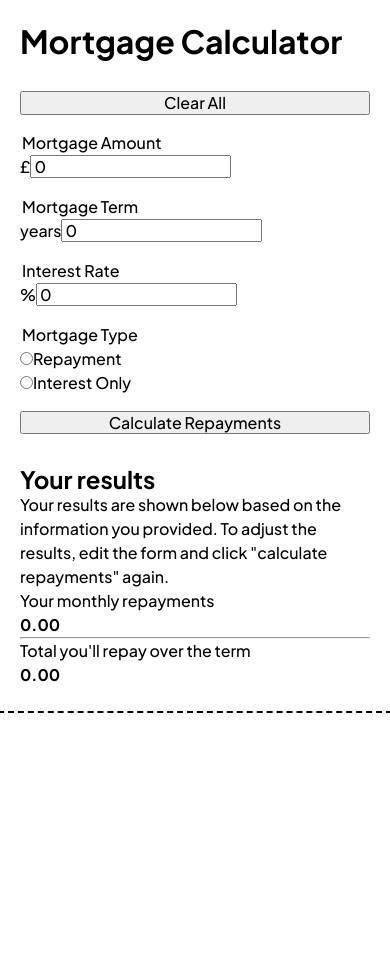
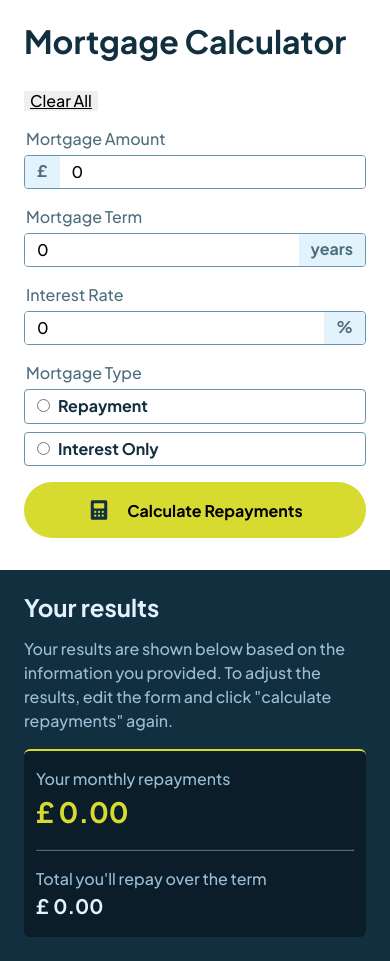
Before and after one commit to r-yadav01/fm-mortgage-repayment-calculator, a React (Vite) app: page / in a window 390 px wide. Both pictures are taken after typing "5", "5", "5" into the empty fields and a click on the button "Clear All". Before the commit the page ends 844 px from the top, so only its background shows below. Built offline with nearby package versions, Linux system fonts and the light colour scheme.

Commit message:
Add dynamic css styling for mobile layout using styled-components

```diff
--- a/src/App.jsx
+++ b/src/App.jsx
@@ -26,12 +26,13 @@ const Header = styled.header`
     flex-direction: column;
     align-items: flex-start;
     gap: 0.75rem;
+    color: hsl(202, 55%, 16%);
 `;
 
 const Calculator = styled.div`
     max-width: 430px;
     margin-inline: auto;
-    padding: 1.5rem 1.25rem;
+    padding: 1.5rem;
     outline: 2px dashed black;
     display: flex;
     flex-direction: column;
--- a/src/Form.jsx
+++ b/src/Form.jsx
@@ -22,7 +22,7 @@ export function Form({ setResult }) {
             onSubmit={(event) => updateResultShown({ event, setResult })}
             noValidate={true}
         >
-            <button onClick={reset}>Clear All</button>
+            <Reset onClick={reset}>Clear All</Reset>
 
             <InputFieldSet
                 type='number'
@@ -30,6 +30,7 @@ export function Form({ setResult }) {
                 label='£'
                 value={amount}
                 setValue={setAmount}
+                labelReverse={false}
             />
             <InputFieldSet
                 type='number'
@@ -37,6 +38,7 @@ export function Form({ setResult }) {
                 label='years'
                 value={term}
                 setValue={setTerm}
+                labelReverse={true}
             />
             <InputFieldSet
                 type='number'
@@ -44,6 +46,7 @@ export function Form({ setResult }) {
                 label='%'
                 value={rate}
                 setValue={setRate}
+                labelReverse={true}
             />
 
             <RadioInputFieldSet
@@ -51,7 +54,13 @@ export function Form({ setResult }) {
                 setType={setType}
             />
 
-            <button type='submit'>Calculate Repayments</button>
+            <Submit type='submit'>
+                <img
+                    src='./src/assets/icon-calculator.svg'
+                    alt='calc_icon'
+                />
+                Calculate Repayments
+            </Submit>
         </InputForm>
     );
 }
@@ -60,4 +69,23 @@ const InputForm = styled.form`
     display: flex;
     flex-direction: column;
     gap: 1rem;
+    /* outline: 2px dashed red; */
 `;
+
+const Reset = styled.button`
+    border: none;
+    text-decoration: underline;
+    align-self: flex-start;
+`;
+
+const Submit = styled.button`
+    padding: 1rem;
+    font-weight: 700;
+    display: flex;
+    gap: 1rem;
+    justify-content: center;
+    border-radius: 5rem;
+    border: none;
+    align-items: center;
+    background-color: hsl(61, 70%, 52%);
+`;
--- a/src/InputTypes.jsx
+++ b/src/InputTypes.jsx
@@ -1,29 +1,27 @@
 import styled from 'styled-components';
 
-export function InputFieldSet({ title, label, type, value, setValue }) {
-    // const [value, setValue] = React.useState(inputValue);
-
+export function InputFieldSet({ title, label, type, value, setValue, labelReverse }) {
     return (
         <FieldSet>
-            <legend>{title}</legend>
-            <div>
-                <label htmlFor={title}>{label}</label>
-                <input
+            <Legend>{title}</Legend>
+            <TextInputPair labelReverse={labelReverse}>
+                <InputLabel htmlFor={title}>{label}</InputLabel>
+                <Input
                     type={type}
                     id={title}
                     name={label}
                     value={value}
                     onChange={(e) => setValue(e.target.value)}
                 />
-            </div>
+            </TextInputPair>
         </FieldSet>
     );
 }
 
 export function RadioInputFieldSet({ type, setType }) {
     return (
-        <FieldSet>
-            <legend>Mortgage Type</legend>
+        <RadioFieldSet>
+            <Legend>Mortgage Type</Legend>
 
             <LabeledRadioInput
                 label='Repayment'
@@ -38,14 +36,14 @@ export function RadioInputFieldSet({ type, setType }) {
                 value={type}
                 setValue={setType}
             />
-        </FieldSet>
+        </RadioFieldSet>
     );
 }
 
 function LabeledRadioInput({ label, groupName, value, setValue }) {
     return (
-        <div>
-            <input
+        <RadioPair checked={label === value}>
+            <RadioInput
                 type='radio'
                 id={label}
                 value={label}
@@ -53,8 +51,8 @@ function LabeledRadioInput({ label, groupName, value, setValue }) {
                 name={groupName}
                 onChange={(e) => setValue(e.target.value)}
             />
-            <label htmlFor={label}>{label}</label>
-        </div>
+            <RadioLabel htmlFor={label}>{label}</RadioLabel>
+        </RadioPair>
     );
 }
 
@@ -62,3 +60,56 @@ const FieldSet = styled.fieldset`
     border: none;
     padding: 0rem;
 `;
+
+const RadioFieldSet = styled.fieldset`
+    border: none;
+    padding: 0rem;
+    display: flex;
+    flex-direction: column;
+    gap: 0.5rem;
+`;
+
+const Legend = styled.legend`
+    font-size: 1rem;
+    margin-bottom: 0.25rem;
+    color: hsl(200, 24%, 40%);
+`;
+
+const RadioPair = styled.div`
+    padding: 0.25rem 0.75rem 0.3rem;
+    border-radius: 0.25rem;
+    overflow: clip;
+    background-color: ${(p) => (p.checked ? 'hsl(61, 70%, 52%, 0.2)' : 'revert')};
+    border: 1px solid ${(p) => (p.checked ? 'hsl(61, 70%, 52%)' : 'hsl(200, 26%, 54%)')};
+`;
+
+const RadioInput = styled.input`
+    margin-right: 0.5rem;
+    accent-color: ${(p) => (p.checked ? 'hsl(61, 70%, 52%)' : 'revert')};
+`;
+
+const RadioLabel = styled.label`
+    color: hsl(202, 55%, 16%);
+    font-weight: 700;
+`;
+
+const TextInputPair = styled.div`
+    display: flex;
+    flex-direction: ${(p) => (p.labelReverse ? 'row-reverse' : 'row')};
+    border: 1px solid hsl(200, 26%, 54%);
+    border-radius: 0.25rem;
+    overflow: clip;
+`;
+
+const InputLabel = styled.label`
+    padding: 0.4rem 0.75rem 0.5rem;
+    background-color: hsl(202, 86%, 94%);
+    color: hsl(200, 24%, 40%);
+    font-weight: 700;
+`;
+
+const Input = styled.input`
+    flex: 1;
+    border: none;
+    padding: 0rem 0.75rem;
+`;
--- a/src/Result.jsx
+++ b/src/Result.jsx
@@ -1,20 +1,22 @@
+import styled from 'styled-components';
+
 export function Result({ result }) {
     console.log(result);
     const { monthly, total } = result;
 
     const realThing = (
-        <footer>
-            <h2>Your results</h2>
-            <p>
+        <Footer centerAlign={false}>
+            <FooterHeading>Your results</FooterHeading>
+            <FooterInfo centerAlign={false}>
                 Your results are shown below based on the information you provided. To adjust the
                 results, edit the form and click "calculate repayments" again.
-            </p>
+            </FooterInfo>
 
             <Display
                 monthly={monthly}
                 total={total}
             />
-        </footer>
+        </Footer>
     );
 
     let showNothing = false;
@@ -28,30 +30,88 @@ export function Result({ result }) {
 
 function Display({ monthly, total }) {
     return (
-        <article>
-            <div>
-                <p>Your monthly repayments</p> <strong>{monthly}</strong>
-            </div>
-            <hr />
-            <div>
-                <p>Total you'll repay over the term</p> <strong>{total}</strong>
-            </div>
-        </article>
+        <ResultColumn>
+            <ResultRow>
+                <p>Your monthly repayments</p> <MonthlyDue>{monthly}</MonthlyDue>
+            </ResultRow>
+            <SeparatorLine />
+            <ResultRow>
+                <p>Total you'll repay over the term</p> <TotalDue>{total}</TotalDue>
+            </ResultRow>
+        </ResultColumn>
     );
 }
 
+const SeparatorLine = styled.hr`
+    margin-block: 1rem;
+    border-color: hsl(200, 24%, 40%);
+`;
+
+const MonthlyDue = styled.strong`
+    font-size: 1.75rem;
+    font-weight: 700;
+    color: hsl(61, 70%, 52%);
+
+    &::before {
+        content: '£';
+        padding-right: 0.25rem;
+    }
+`;
+
+const TotalDue = styled.strong`
+    font-size: 1.25rem;
+    font-weight: 700;
+    color: hsl(202, 86%, 94%);
+
+    &::before {
+        content: '£';
+        padding-right: 0.25rem;
+    }
+`;
+const ResultColumn = styled.article`
+    background-color: hsl(202, 55%, 10%);
+    border-top: 2px solid hsl(61, 70%, 52%);
+    border-radius: 6px;
+    padding: 1rem 0.75rem;
+`;
+
+const ResultRow = styled.div`
+    color: hsl(203, 41%, 72%);
+`;
+
+const Footer = styled.footer`
+    background-color: hsl(202, 55%, 16%);
+    display: flex;
+    flex-direction: column;
+    justify-content: center;
+    align-items: ${(p) => (p.centerAlign ? 'center' : 'stretch')};
+    margin: 0rem -1.5rem -1.5rem;
+    padding: 1.5rem;
+`;
+
+const FooterHeading = styled.h2`
+    color: hsl(202, 86%, 94%);
+`;
+
+const FooterInfo = styled.p`
+    color: hsl(203, 41%, 72%);
+
+    text-align: ${(p) => (p.centerAlign ? 'center' : 'inline-start')};
+    padding: 1rem 0rem;
+`;
+
 const backup = (
-    <footer>
+    <Footer centerAlign={true}>
         <div>
             <img
                 src='./src/assets/illustration-empty.svg'
                 alt='illustration'
             />
         </div>
-        <h2>Results shown here</h2>
-        <p>
+        <FooterHeading>Results shown here</FooterHeading>
+        <FooterInfo centerAlign={true}>
             Complete the form and click "calculate repayments" to see what your monthly repayments
             would be.
-        </p>
-    </footer>
+        </FooterInfo>
+    </Footer>
 );
```
Also changed, not shown: src/App.module.css (added, +16 -0 lines).
